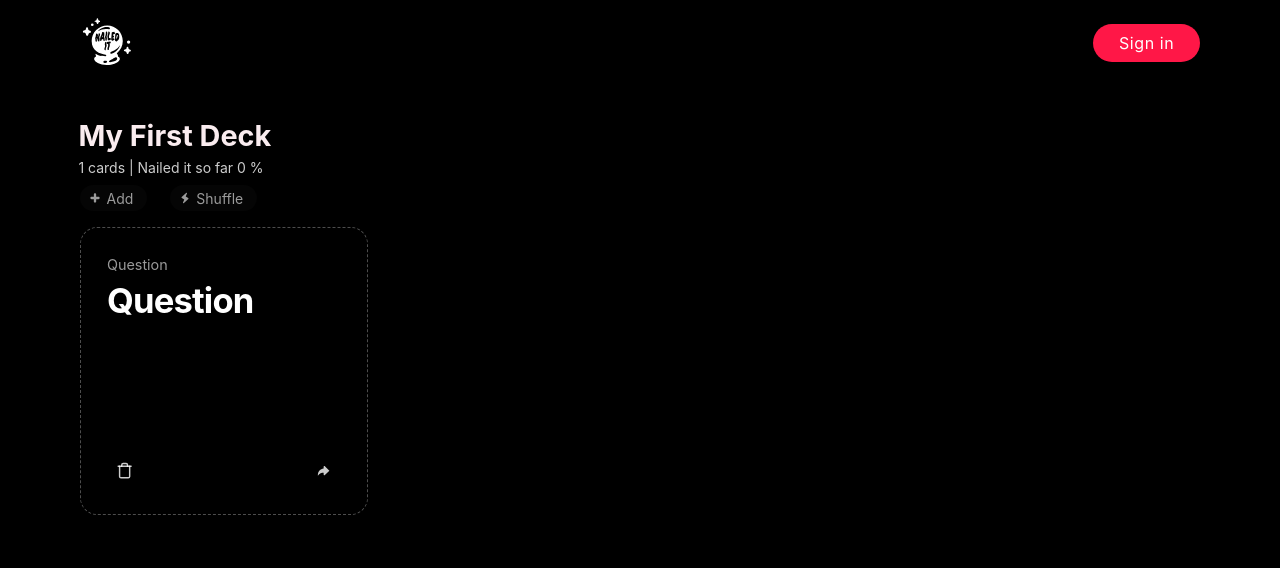
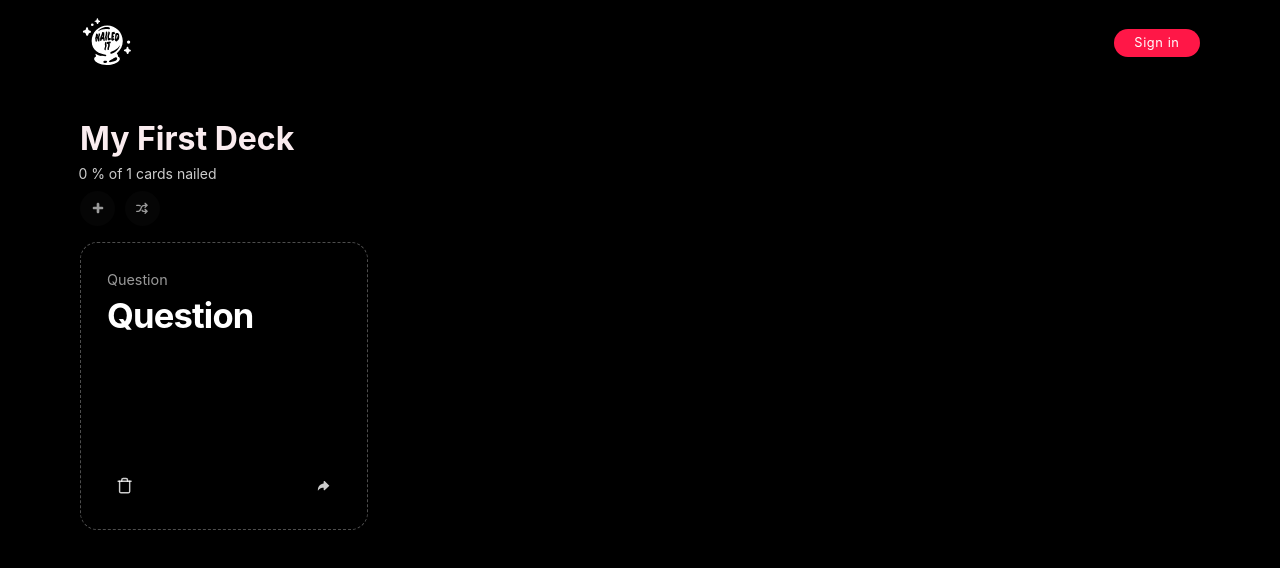
Before and after one commit to evilpaper/nailed-it, a React (Create React App) app: page / in a window 1280 px wide. Shown: the top 568 px of the page. Built offline with nearby package versions, Linux system fonts and the light colour scheme.

Commit message:
Remove text on deck action buttons

```diff
--- a/src/components/Deck/Deck.jsx
+++ b/src/components/Deck/Deck.jsx
@@ -1,7 +1,7 @@
 import React from "react";
 import Card from "../Card";
 import { animated as a, useTransition } from "react-spring";
-import { TiFlash } from "react-icons/ti";
+import { TiArrowShuffle } from "react-icons/ti";
 import { TiPlus } from "react-icons/ti";
 
 export default function Deck({
@@ -64,15 +64,13 @@ export default function Deck({
         onChange={e => handleEditDeckName(e.target.value)}
         maxLength="30"
       />
-      <p className="deck__stats">{cards.length} cards | Nailed it so far 0 %</p>
+      <p className="deck__stats">0 % of {cards.length} cards nailed</p>
       <div className="deck__actions-menu">
         <button className="deck__add-card" onClick={onClickAddCard}>
           <TiPlus className="deck__button-icon" />
-          Add
         </button>
         <button className="deck__shuffle-cards" onClick={onClickShuffleDeck}>
-          <TiFlash className="deck__button-icon" />
-          Shuffle
+          <TiArrowShuffle className="deck__button-icon" />
         </button>
       </div>
       <div className="deck__card-list">
--- a/src/components/Deck/styles.css
+++ b/src/components/Deck/styles.css
@@ -12,7 +12,7 @@
   text-align: left;
   cursor: pointer;
   background-color: transparent;
-  font-size: 1.8em;
+  font-size: 2em;
   font-weight: 700;
   color: #faecef;
 }
@@ -48,19 +48,11 @@
   display: flex;
   justify-content: center;
   align-items: center;
-  margin: 0;
   color: #fefefe;
-  padding-left: 0.6em;
-  padding-right: 1em;
-  padding-top: 0.2em;
-  padding-bottom: 0.2em;
+  font-size: 1em;
+  padding: 0.6em;
   color: rgba(255, 255, 255, 0.6);
   background-color: rgba(255, 255, 255, 0.02);
   border: none;
-  margin-right: 1.6em;
-  font-size: 14px;
+  margin-right: 0.6em;
 }
-
-.deck__button-icon {
-  margin-right: 0.3em;
-}
--- a/src/components/app.css
+++ b/src/components/app.css
@@ -62,11 +62,9 @@ h2 {
 
 #sign-in {
   line-height: 2em;
-  font-size: 1em;
+  font-size: 0.8em;
   padding-left: 1.6em;
   padding-right: 1.6em;
-  padding-top: 0.2em;
-  padding-bottom: 0.2em;
   background-color: #ff1747;
   border: none;
   color: white;
```
